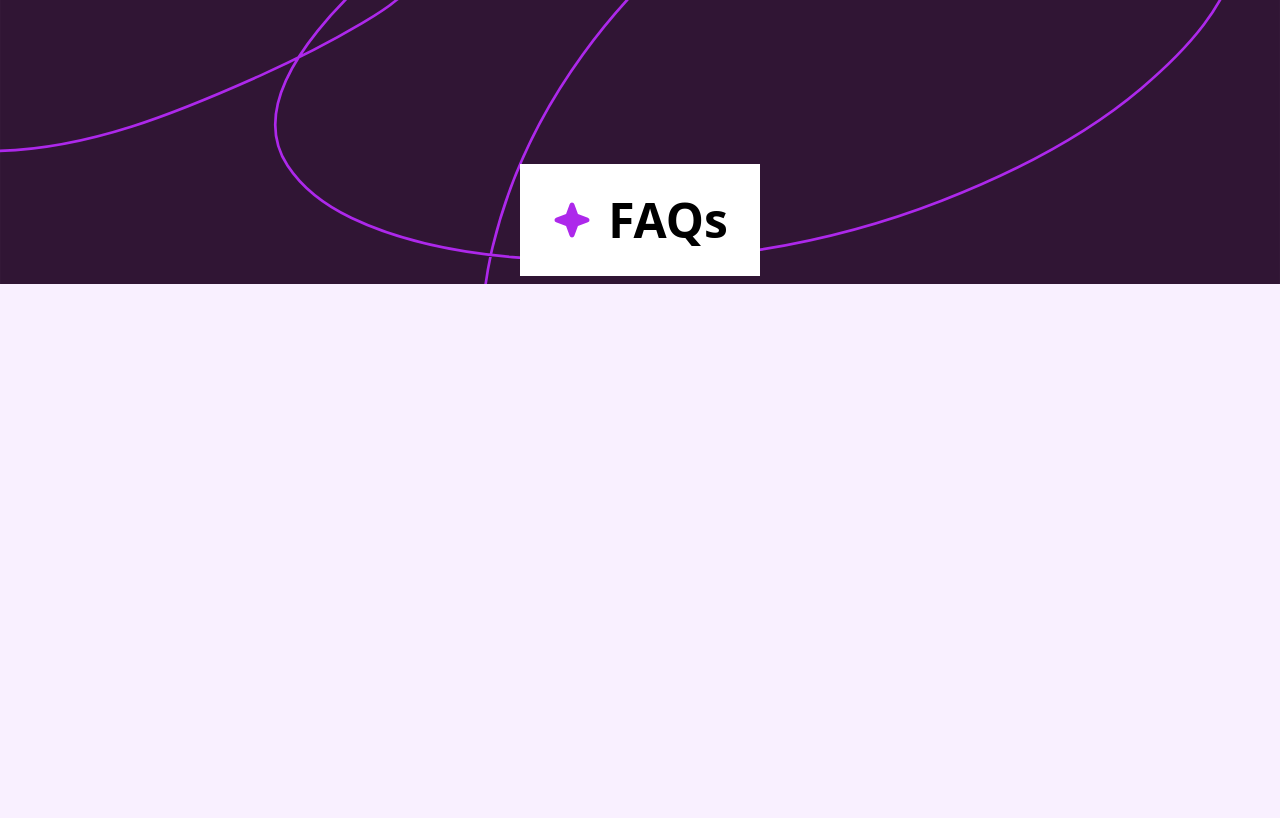
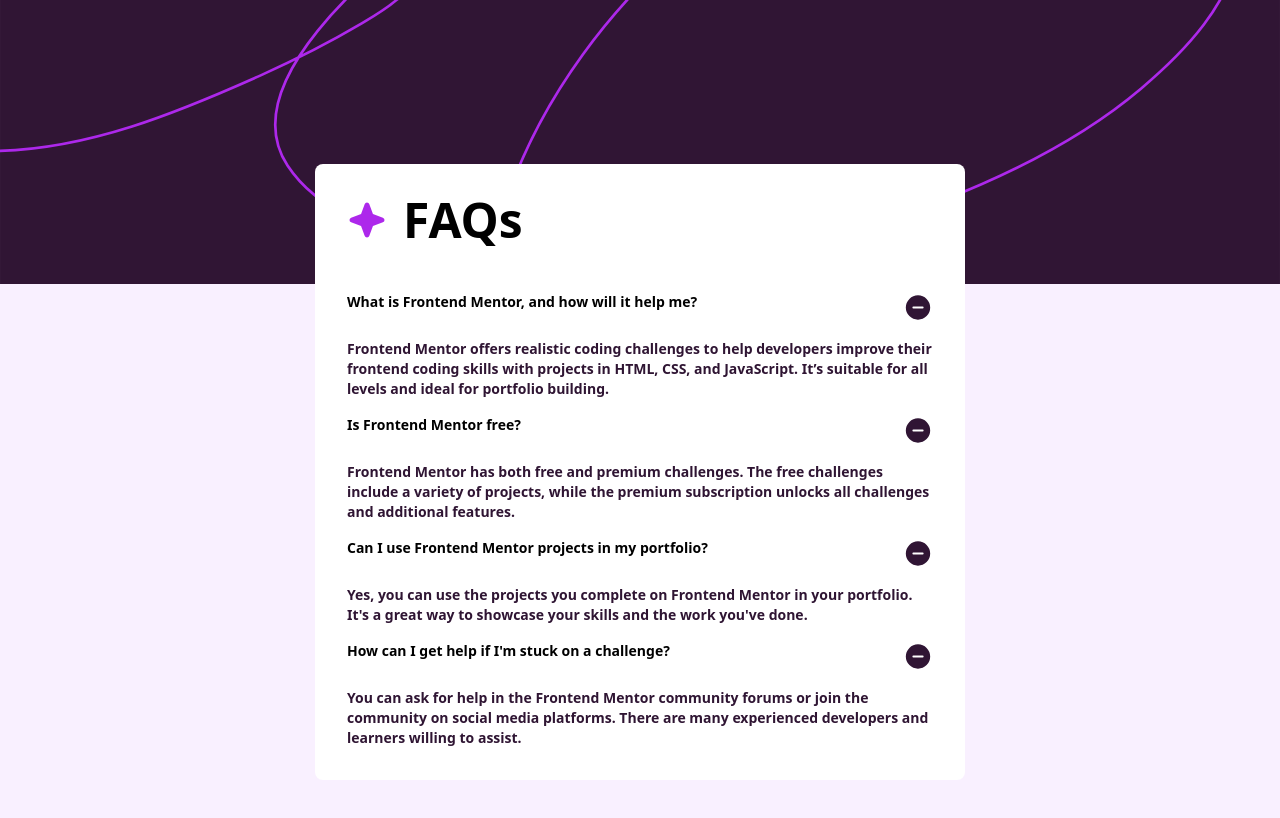
Before and after one commit to Dhruvmehta1311/faq-accordion, a React (Vite) app: page / in a window 1280 px wide. Shown: the top 818 px of the page. Built offline with nearby package versions, Linux system fonts and the light colour scheme.

Commit message:
Created Static Accordions.

```diff
--- a/src/App.jsx
+++ b/src/App.jsx
@@ -1,19 +1,55 @@
+/* eslint-disable react/prop-types */
+const accordionData = [
+  {
+    question: "What is Frontend Mentor, and how will it help me?",
+    answer:
+      "Frontend Mentor offers realistic coding challenges to help developers improve their frontend coding skills with projects in HTML, CSS, and JavaScript. It’s suitable for all levels and ideal for portfolio building.",
+  },
+  {
+    question: "Is Frontend Mentor free?",
+    answer:
+      "Frontend Mentor has both free and premium challenges. The free challenges include a variety of projects, while the premium subscription unlocks all challenges and additional features.",
+  },
+  {
+    question: "Can I use Frontend Mentor projects in my portfolio?",
+    answer:
+      "Yes, you can use the projects you complete on Frontend Mentor in your portfolio. It's a great way to showcase your skills and the work you've done.",
+  },
+  {
+    question: "How can I get help if I'm stuck on a challenge?",
+    answer:
+      "You can ask for help in the Frontend Mentor community forums or join the community on social media platforms. There are many experienced developers and learners willing to assist.",
+  },
+];
+
 function App() {
-  return <AccordionSkeleton />;
+  return <AccordionSkeleton accordionData={accordionData} />;
 }
 
-function AccordionSkeleton() {
+function AccordionSkeleton({ accordionData }) {
   return (
     <div>
       <img
-        className="min-w-full"
+        className="w-full hidden  sm:block"
         src="./src/assets/images/background-pattern-desktop.svg"
       />
+      <img
+        className="sm:hidden  w-full"
+        src="./src/assets/images/background-pattern-mobile.svg"
+      />
       <div className="bg-light-pink min-h-screen relative flex flex-col items-center">
-        <div className="bg-white absolute top-[-15%] p-8">
+        <div className="bg-white rounded-lg absolute top-[-15%] p-8 flex flex-col gap-12 max-w-[650px] w-[90%]">
           <div className="flex gap-4">
             <img src="./src/assets/images/icon-star.svg" />
-            <p className="font-bold text-5xl">FAQs</p>
+            <p className="font-bold text-5xl ">FAQs</p>
+          </div>
+          <div className="flex flex-col gap-4">
+            {accordionData.map((accordion) => (
+              <AccordionComponent
+                key={accordion.question}
+                accordion={accordion}
+              />
+            ))}
           </div>
         </div>
       </div>
@@ -21,4 +57,16 @@
   );
 }
 
+function AccordionComponent({ accordion }) {
+  return (
+    <div className="flex flex-col gap-4 text-sm">
+      <div className="flex justify-between">
+        <p className="font-bold">{accordion.question}</p>
+        <img className="" src="./src/assets/images/icon-minus.svg" />
+      </div>
+      <p className="text-dark-purple font-semibold">{accordion.answer}</p>
+    </div>
+  );
+}
+
 export default App;
--- a/tailwind.config.js
+++ b/tailwind.config.js
@@ -5,7 +5,7 @@
     extend: {
       colors: {
         "light-pink": "hsl(275,100%,97%)",
-        "grayish purple": "hsl(292,16%,49%)",
+        "grayish-purple": "hsl(292,16%,49%)",
         "dark-purple": "hsl(292, 42%, 14%)",
       },
     },
```
